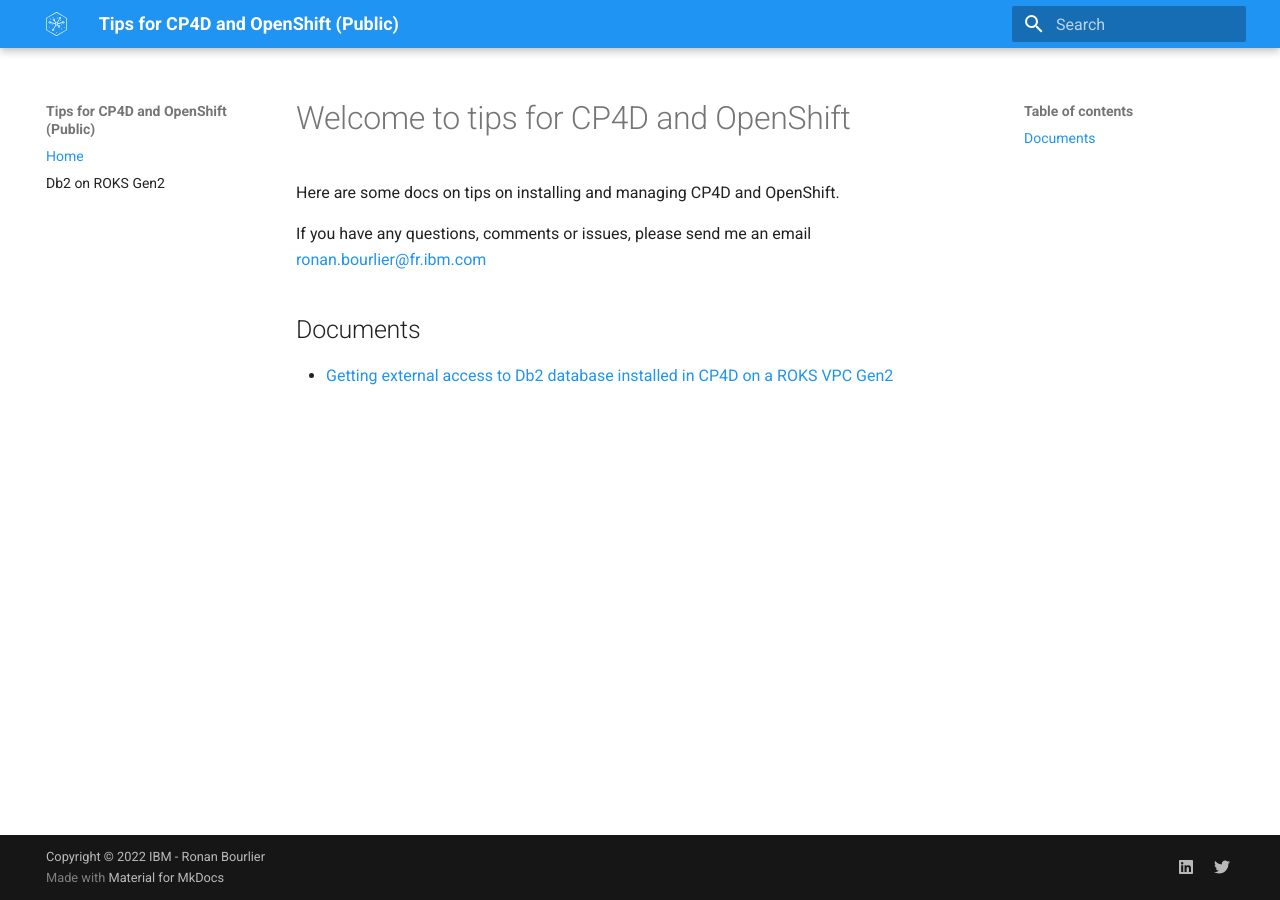
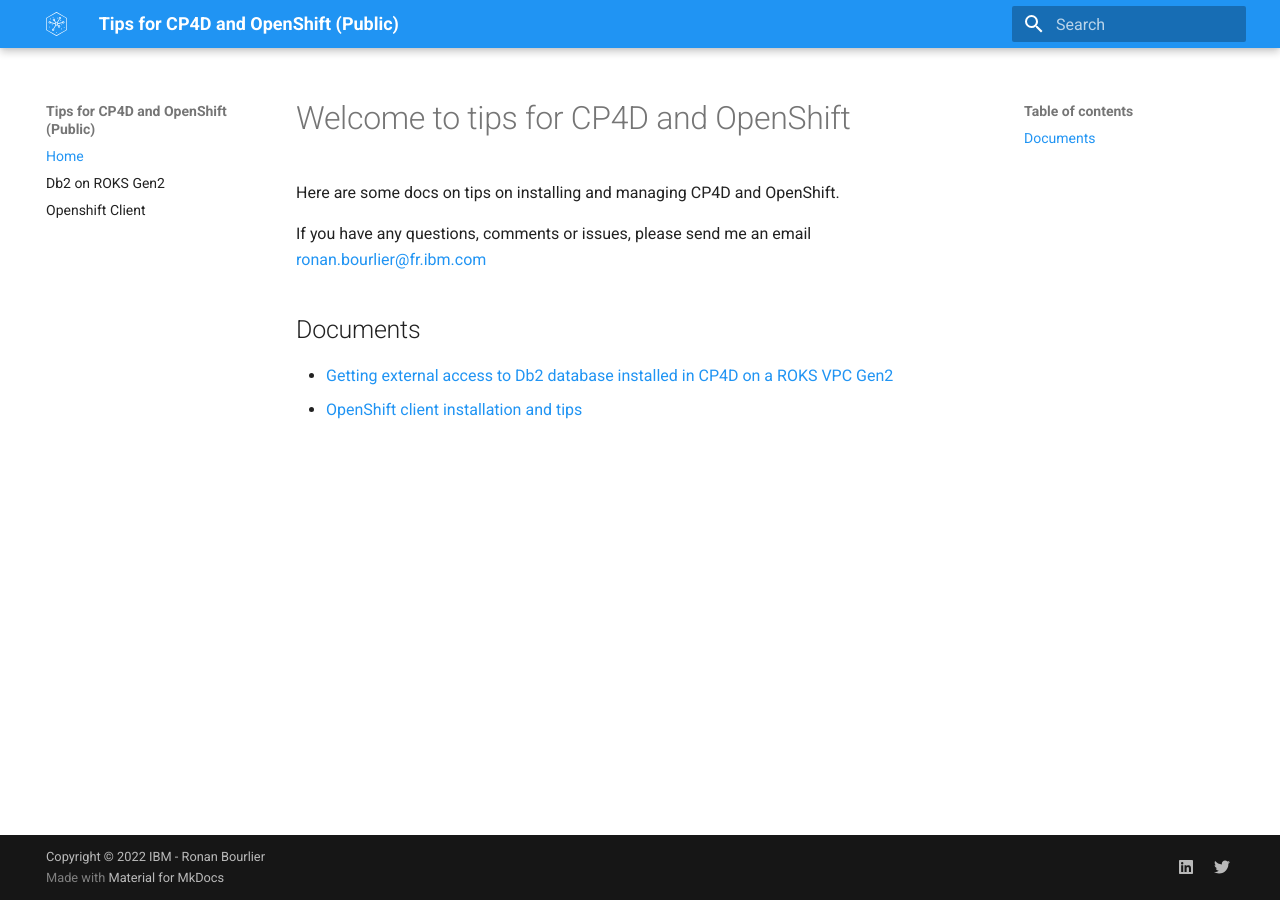
Before and after one commit to ronanb3/cp4d-ocp-tips, an MkDocs documentation site: the page built from docs/index.md, in a window 1280 px wide. Built offline with MkDocs 1.6.1 and Material for MkDocs 9.7.7, drawn with Linux system fonts in a browser that asks for light colours.

Commit message:
OCP client on homepage

```diff
--- a/docs/index.md
+++ b/docs/index.md
@@ -6,3 +6,4 @@
 ## Documents
 
 * [Getting external access to Db2 database installed in CP4D on a ROKS VPC Gen2](db2-roks.md)
+* [OpenShift client installation and tips](oc-client-install.md)
--- a/mkdocs.yml
+++ b/mkdocs.yml
@@ -11,6 +11,7 @@
 nav:
     - Home: index.md
     - Db2 on ROKS Gen2 : db2-roks.md
+    - Openshift Client : oc-client-install.md
 markdown_extensions:
     - attr_list
 extra:
```
